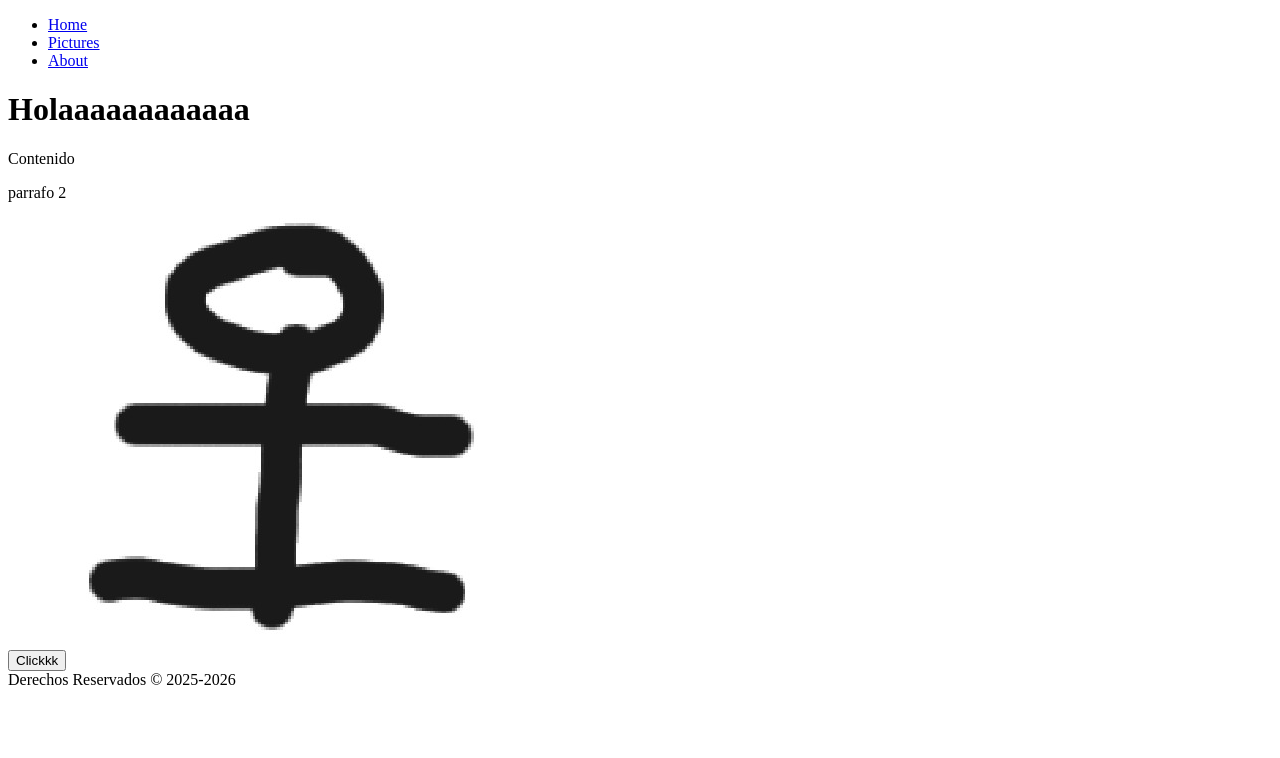
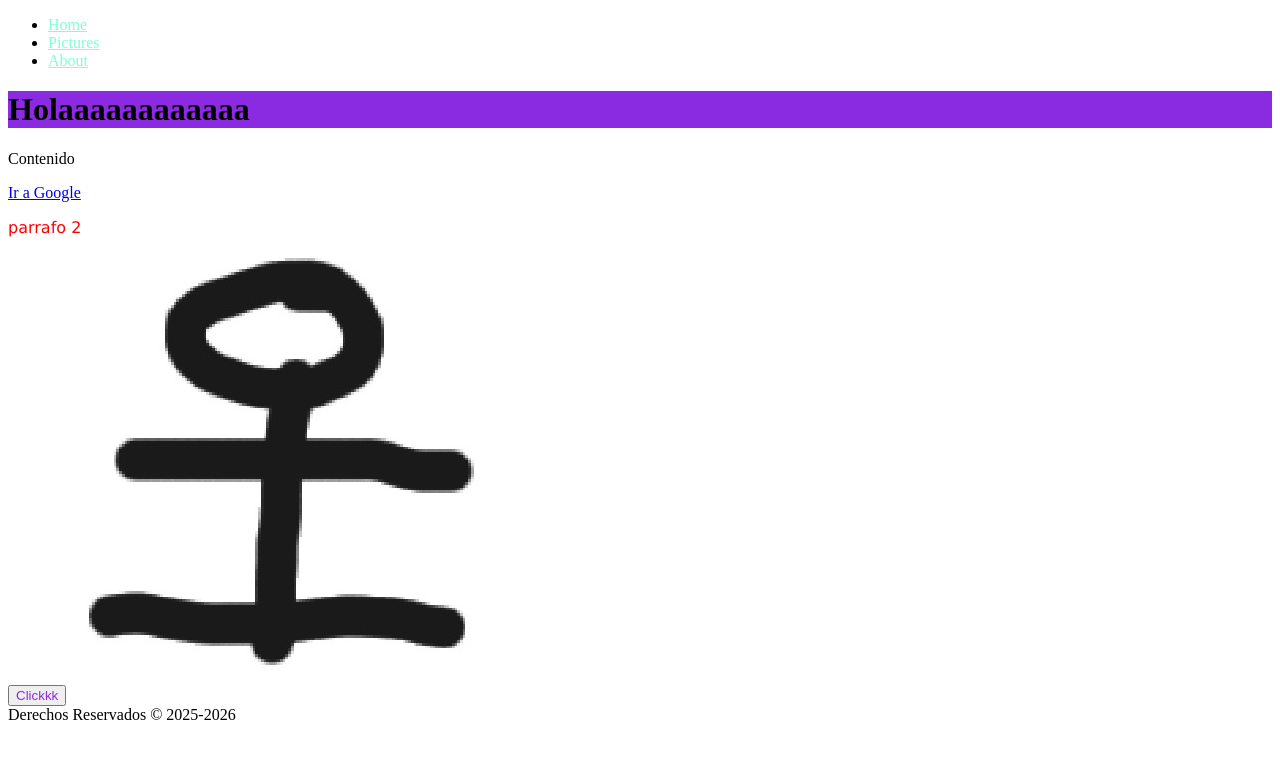
Before and after one commit to mar-hz/WebClassPractice, a plain HTML site: page First Web/index.html in a window 1280 px wide. Drawn offline with Linux system fonts and the light colour scheme.

Commit message:
class again

```diff
--- a/index.html
+++ b/First Web/index.html
@@ -3,6 +3,7 @@
 <head>
     <meta charset="UTF-8">
     <meta name="viewport" content="width=device-width, initial-scale=1.0">
+    <link rel="stylesheet" href='./styles/style.css' />
     <title>TC2005B</title>
 </head>
 <body>
@@ -15,8 +16,9 @@
     </nav>
     <h1>Holaaaaaaaaaaaa</h1>
     <p>Contenido</p>
-    <p>parrafo 2</p>
-    <button>Clickkk</button>
+    <a href="https://www.google.com/">Ir a Google</a>
+    <p id="redp">parrafo 2</p>
+    <button class="boton">Clickkk</button>
     <img src="assets/stickman.jpeg" />
     <footer>Derechos Reservados &copy; 2025-2026</footer>
 </body>
--- /dev/null
+++ b/First Web/styles/style.css
@@ -0,0 +1,4 @@
+#redp {color: red; font-family: Verdana}
+li > a {color: aquamarine}
+.boton {color: blueviolet}
+h1 {background-color: blueviolet}
```
Also changed, not shown: First Web/pages/pictures.html (renamed from pages/pictures.html, +1 -0 lines), First Web/assets/stickman.jpeg (renamed from assets/stickman.jpeg), First Web/pages/about.html (renamed from pages/about.html).
